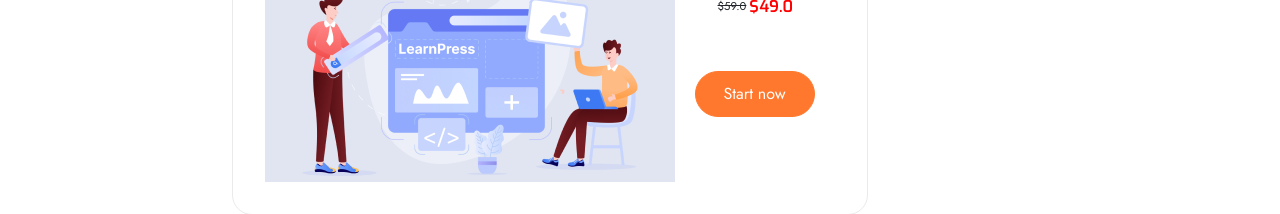
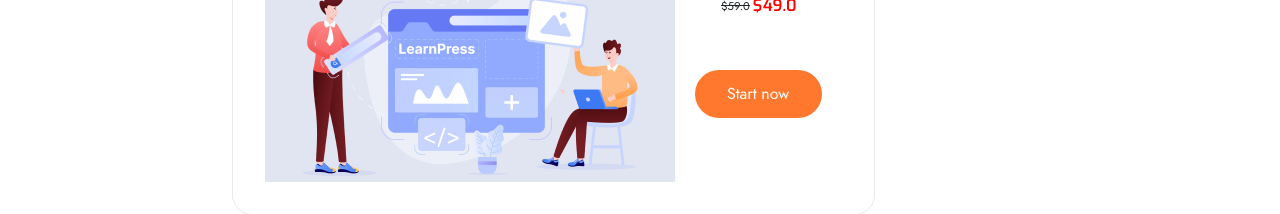
Before and after one commit to MohammadKerdasi/EduPressX7, a React (Vite) app: page /CourseSingle in a window 1280 px wide. Shown: the part 631-845 px from the top of the page. Built offline with nearby package versions, Linux system fonts and the light colour scheme.

Commit message:
some changes

```diff
--- a/src/Components/CourseSingleDetail/CourseSingleDetail.css
+++ b/src/Components/CourseSingleDetail/CourseSingleDetail.css
@@ -105,7 +105,8 @@
   }
   .Mk-CardBtn
   {
-    width: 120px;
+    width: 127px !important;
+    height: 48;
     border-radius: 24px;
     background-color: var(--main-color);
     padding: 10px 24px;
--- a/src/Components/CourseSingleDetail/CourseSingleDetail.jsx
+++ b/src/Components/CourseSingleDetail/CourseSingleDetail.jsx
@@ -834,7 +834,7 @@
                 <span>$59.0</span>
                 <h4>$49.0</h4>
               </Card.Text>
-              <Button className="Mk-CardBtn">Start now</Button>
+              <Button className="Mk-CardBtn NA-btn NA-btn-effect">Start now</Button>
             </Card.Body>
           </Card>
         </div>
@@ -875,8 +875,8 @@
           </div>
 
         </form>
-        <div className="SHaaban-btn-area">
-          <button onClick={handleSubmit} id="SHaaban-adding-style-for-button">
+        <div className="SHaaban-btn-area ">
+          <button onClick={handleSubmit} className="NA-btn NA-btn-effect" id="SHaaban-adding-style-for-button">
             {isReply ? 'Post Reply' : 'Post Comment'}
           </button>
         </div>
--- a/src/Components/HomePageHero/HomePageHero.css
+++ b/src/Components/HomePageHero/HomePageHero.css
@@ -44,7 +44,6 @@
   border: none;
   background-color: var(--main-color);
   color: white;
-  text-transform: capitalize;
   cursor: pointer;
 }
 .NA-header-img {
```
